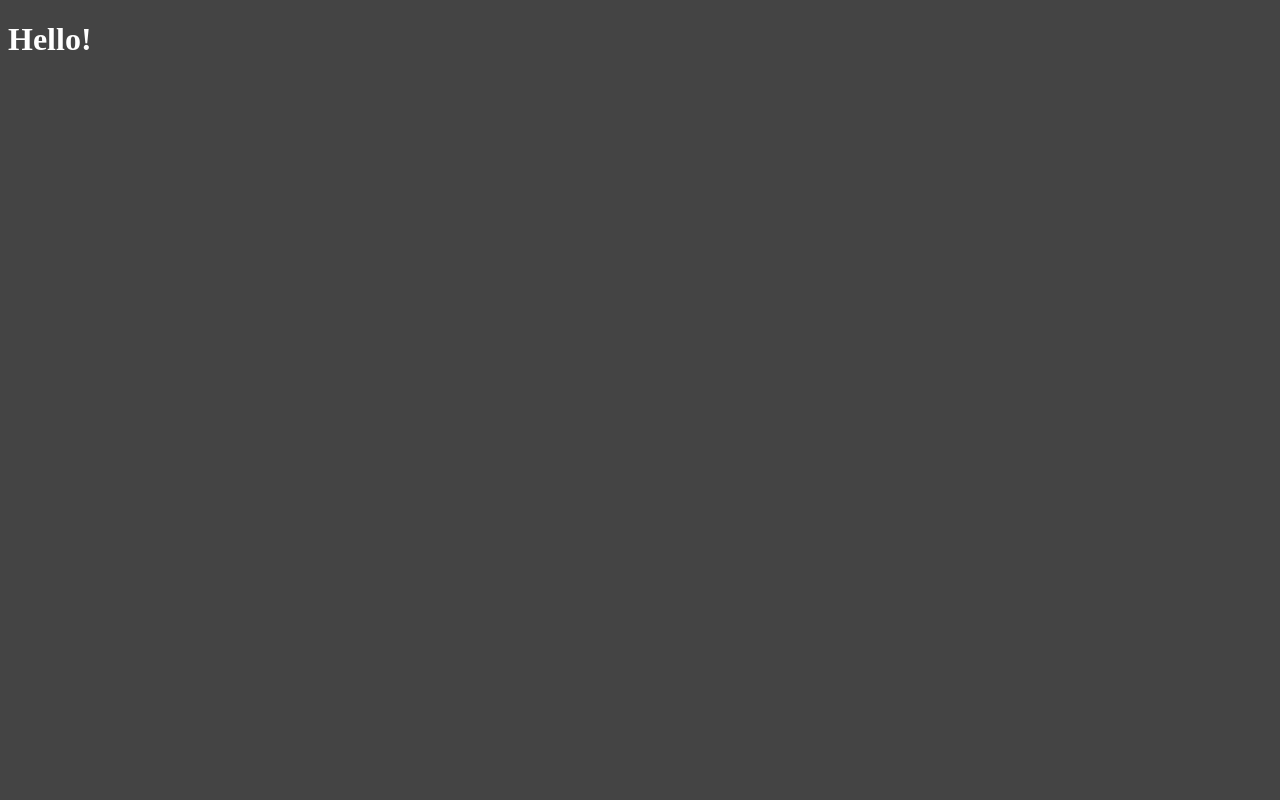
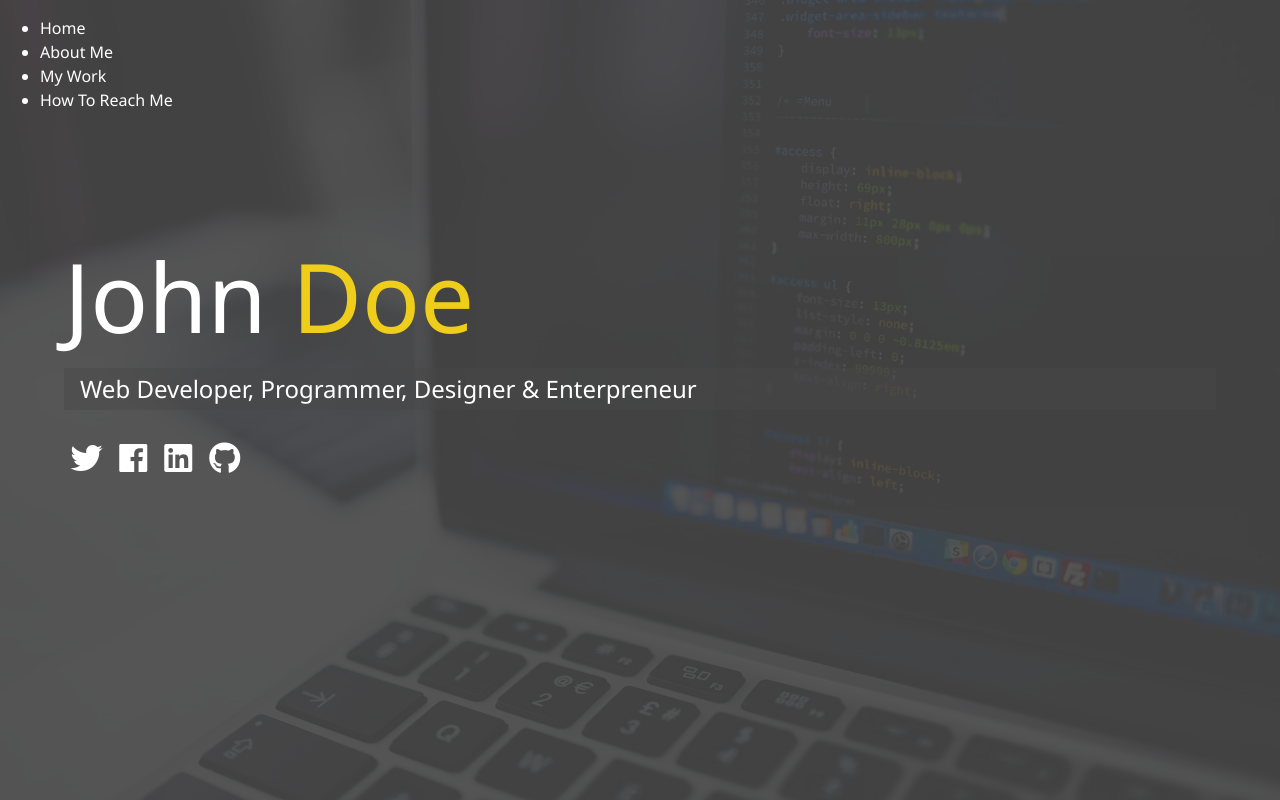
Before and after one commit to mclxiii/portfolio, a website: page dist/index.html in a window 1280 px wide. Drawn offline with Linux system fonts and the light colour scheme.

Commit message:
Index markup

```diff
--- a/scss/main.scss
+++ b/scss/main.scss
@@ -1,6 +1,69 @@
-$primary-color: #444;
+@import 'config';
+
+* {
+    box-sizing: border-box;
+}
 
 body {
+    @include background;
     background: $primary-color;
     color: #fff;
+    height: 100%;
+    margin: 0;
+    font-family: 'Segoe UI', Tahoma, Geneva, Verdana, sans-serif;
+    line-height: 1.5;
 }
+
+// Headings
+h1,
+h2,
+h3 {
+    margin: 0;
+    font-weight: 400;
+    &.lg-heading {
+        font-size: 6rem;
+    }
+    &.sm-heading {
+        margin-bottom: 2rem;
+        padding: 0.2rem 1rem;
+        background: rgba(lighten($primary-color, 2), 0.5);
+    }
+}
+
+a {
+    color: #fff;
+    text-decoration: none;
+}
+
+header {
+    position: fixed;
+    z-index: 2;
+    width: 100%;
+}
+
+.text-secondary {
+    color: $secondary-color;
+}
+
+main {
+    padding: 4rem;
+    height: 100%;
+    .icons {
+        margin-top: 1rem;
+        a {
+            padding: 0.4rem;
+            &:hover {
+                color: $secondary-color;
+                @include easeOut();
+            }
+        }
+    }
+    &#home {
+        overflow: hidden;
+        h1 {
+            margin-top: 20vh;
+        }
+    }
+}
+
+//
```
Also changed, not shown: dist/css/_config.scss (added), dist/css/main.css, dist/img/background.jpg (added), dist/img/portrait.jpg (added), dist/img/portrait_small.jpg (added), dist/img/projects/project1.jpg (added), dist/img/projects/project2.jpg (added), dist/img/projects/project3.jpg (added), dist/img/projects/project4.jpg (added), dist/img/projects/project5.jpg (added), dist/index.html, dist/js/main.js (added).
